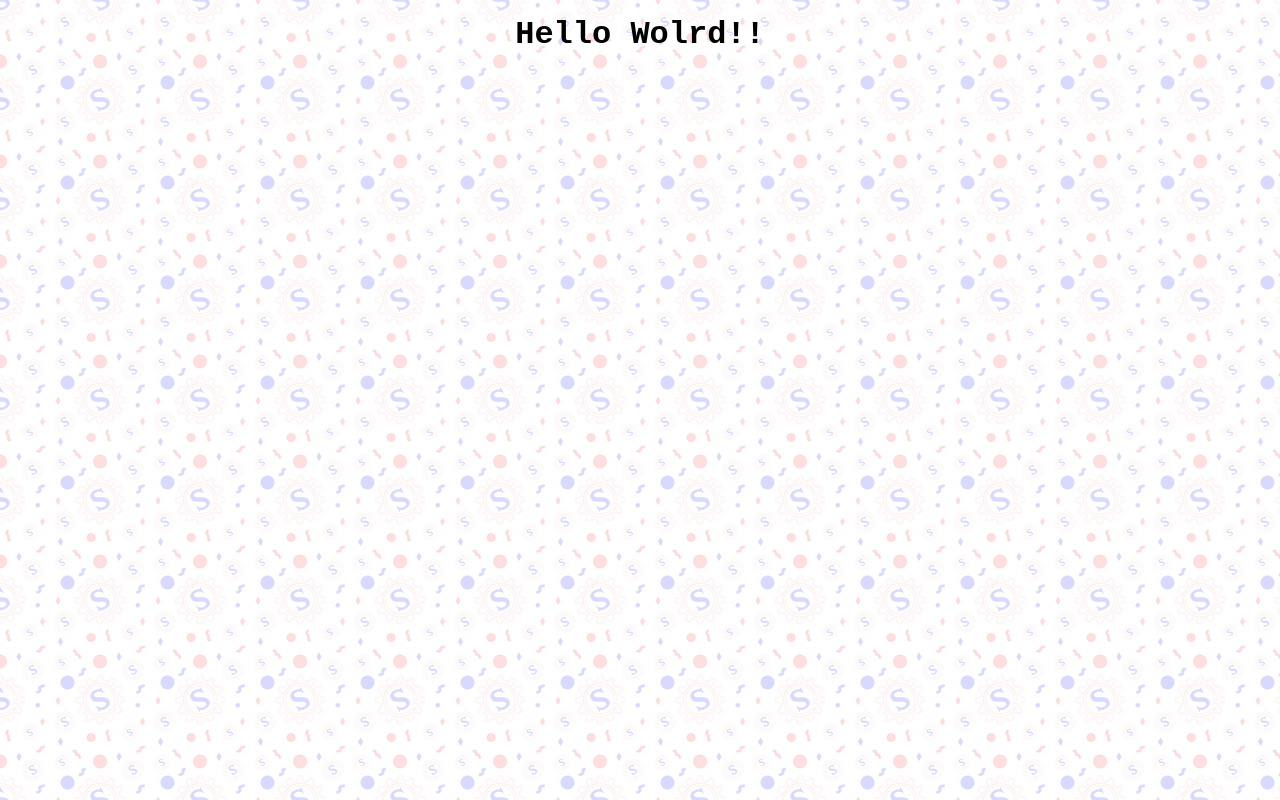
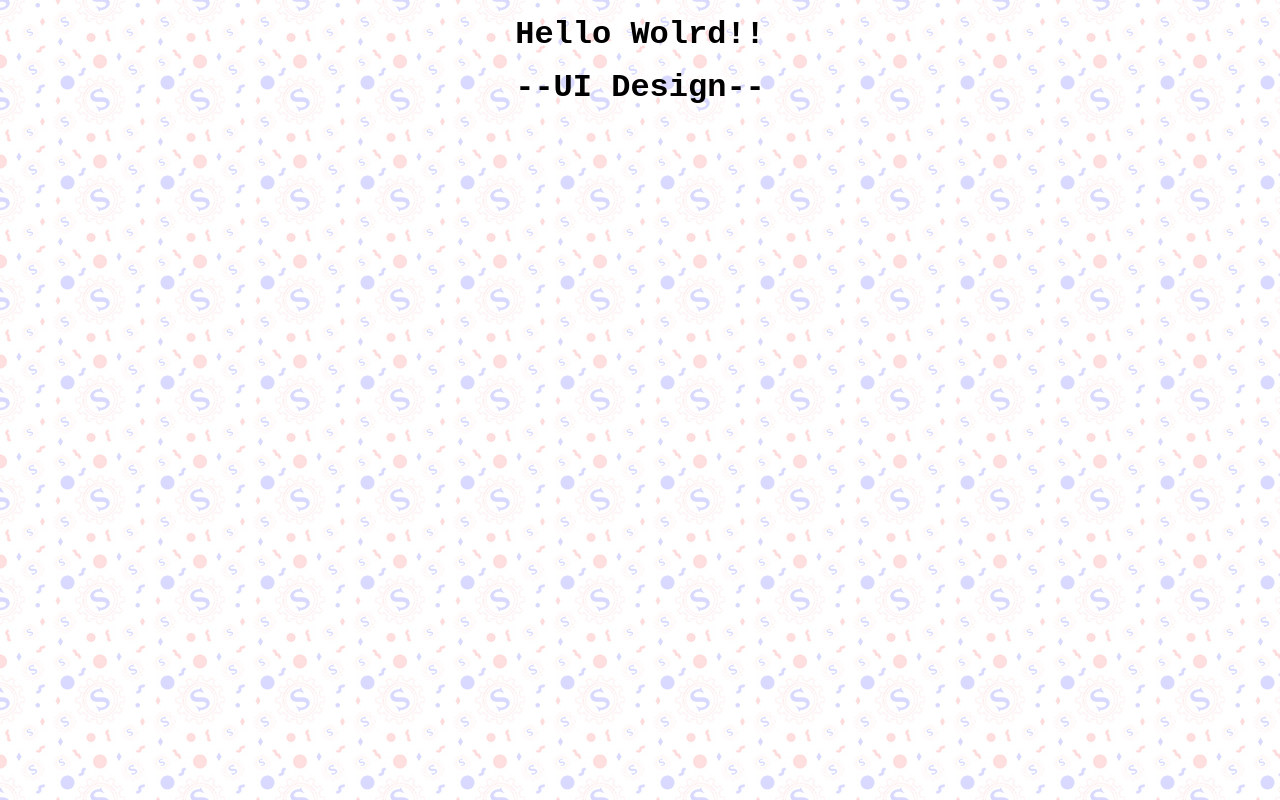
Before and after one commit to izmonn/testGit, a plain HTML site: page index.html in a window 1280 px wide. Drawn offline with Linux system fonts and the light colour scheme.

Commit message:
add UI Design

```diff
--- a/index.html
+++ b/index.html
@@ -22,6 +22,6 @@
 </head>
 <body>
     <h1>Hello Wolrd!!</h1>
-
+    <h1>--UI Design--</h1>
 </body>
 </html>
```
